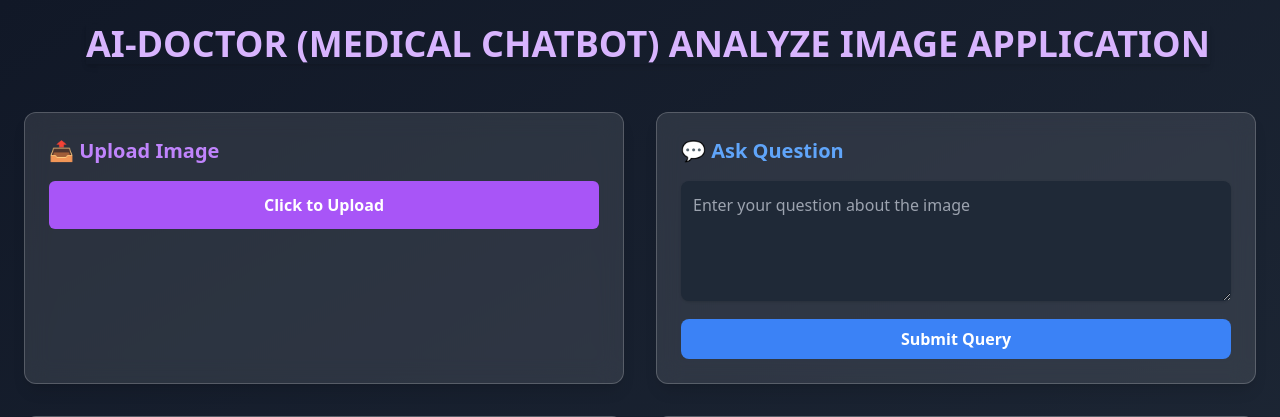
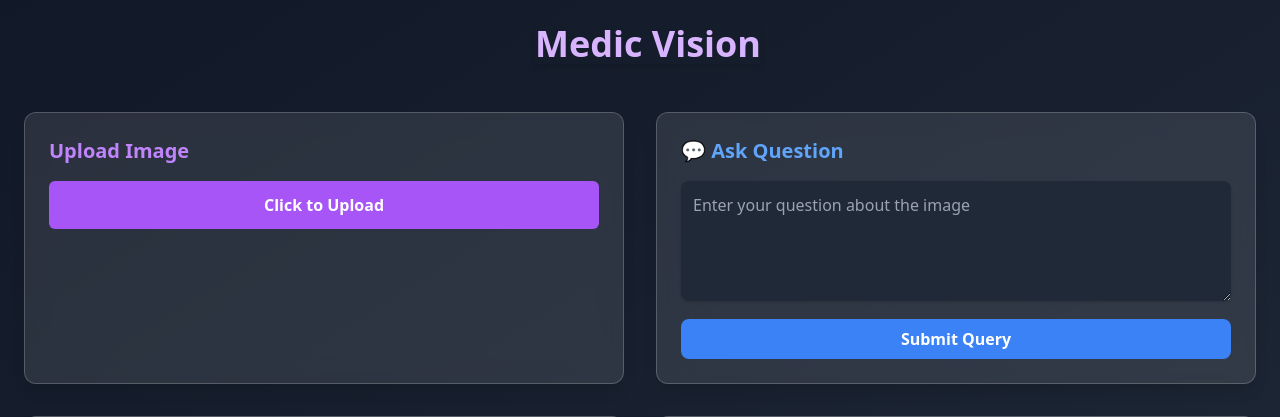
Before and after one commit to dnspavankumar/medical_diagnosing_app, a FastAPI app: page / in a window 1280 px wide. Shown: the top 417 px of the page. Run offline with FastAPI, Linux system fonts and the light colour scheme; some libraries are stand-ins or nearby versions.

Commit message:
Update index.html

```diff
--- a/templates/index.html
+++ b/templates/index.html
@@ -13,14 +13,14 @@
     <div class="container mx-auto p-6">
         <div class="flex items-center justify-center mb-12">
             <i class="fas fa-camera text-6xl text-gray-400 mr-4"></i>
-            <h1 class="text-4xl font-bold text-purple-300 shadow-md">AI-DOCTOR (MEDICAL CHATBOT) ANALYZE IMAGE APPLICATION</h1>
+            <h1 class="text-4xl font-bold text-purple-300 shadow-md">Medic Vision</h1>
         </div>
 
         <div class="grid grid-cols-1 lg:grid-cols-2 gap-8 mb-8">
 
             <!-- Upload Image Card -->
             <div class="bg-white/10 backdrop-blur-md p-6 rounded-xl shadow-lg border border-white/20">
-                <h2 class="text-xl font-semibold text-purple-400 mb-4">📤 Upload Image</h2>
+                <h2 class="text-xl font-semibold text-purple-400 mb-4">Upload Image</h2>
 
                 <button id="upload-btn" class="w-full py-3 bg-purple-500 hover:bg-purple-600 text-white font-bold rounded-md transition-all">
                      Click to Upload
```
